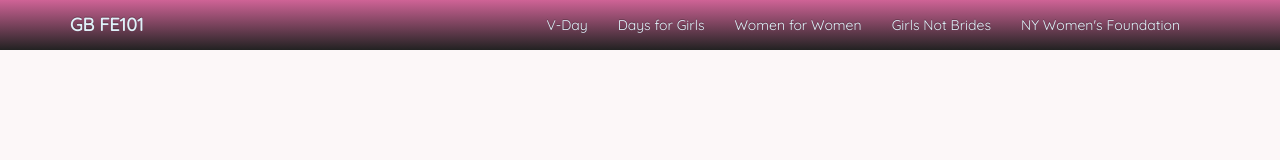
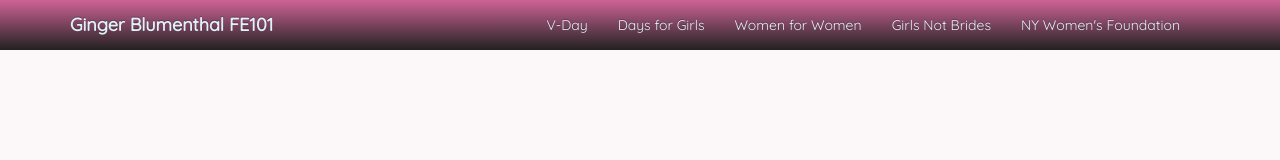
Before and after one commit to ginbutterfly/FE101_Final, a plain HTML site: page index.html in a window 1280 px wide. Shown: the top 160 px of the page. Drawn offline with nearby package versions, Linux system fonts and the light colour scheme.

Commit message:
add meta for ie compatibility

```diff
--- a/index.html
+++ b/index.html
@@ -2,7 +2,9 @@
 <html lang="en">
 <head>
 	<meta charset="UTF-8">
+	<meta http-equiv="X-UA-Compatible" content="IE=edge" />
 	<meta name="viewport" content="width=device-width, initial-scale=1">
+
 	<title>GB FE101 Final</title>
 
 	<script src="https://use.fontawesome.com/3097b3ee3c.js"></script>
@@ -34,7 +36,7 @@
 			    <span class="icon-bar"></span>
 			    <span class="icon-bar"></span>
 	        	</button>
-        		<a href="#" class="navbar-brand scroll-top">GB FE101</a>
+        		<a href="#" class="navbar-brand scroll-top">Ginger Blumenthal FE101</a>
       		</div>
             <!--/.navbar-header-->
 				<div id="main-nav" class="collapse navbar-collapse">
```
